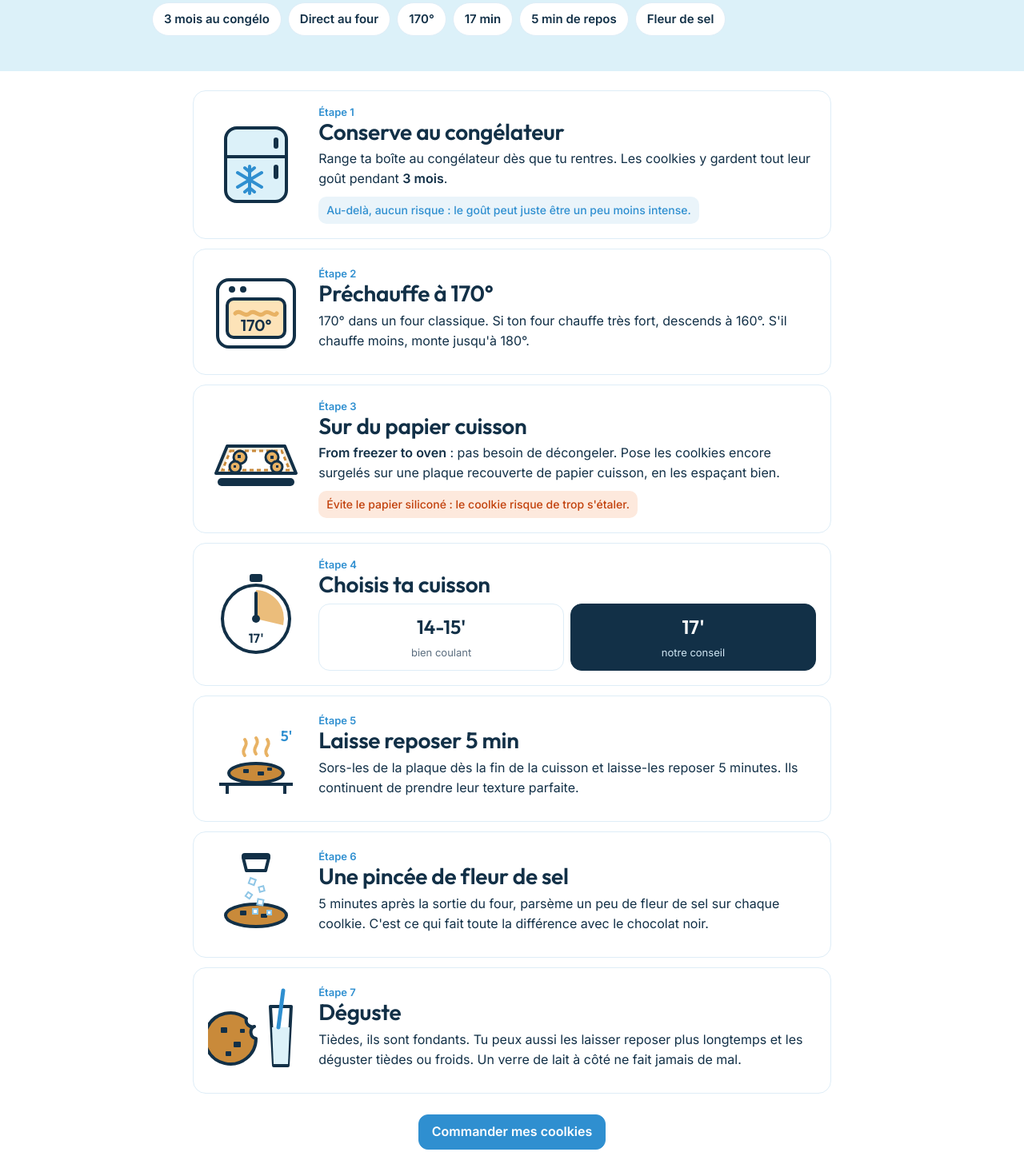
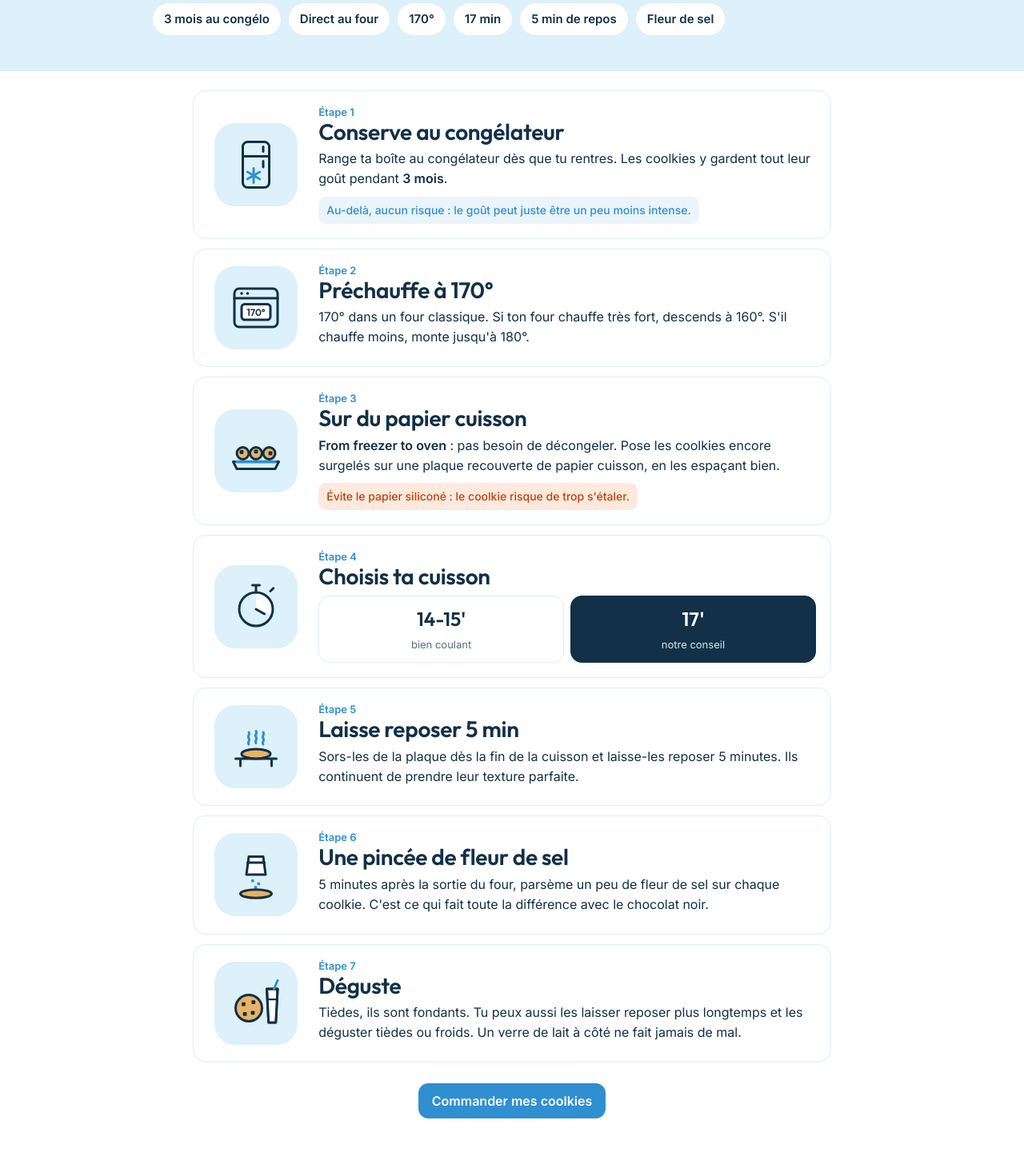
Before and after one commit to coolkie-lab/coolkie-lab.github.io, a plain HTML site: page guide.html in a window 1280 px wide. Shown: the part 278-1719 px from the top of the page at 80% size. Drawn offline with Linux system fonts and the light colour scheme; no server answers.

Commit message:
Pictogrammes redessinés dans un style unique
Co-Authored-By: Claude Opus 5.5 <noreply@anthropic.com>
Claude-Session: https://claude.ai/code/session_018D7C64dKu2bbXJmbMz171c

```diff
--- a/guide.html
+++ b/guide.html
@@ -20,7 +20,7 @@
 .quick span{background:var(--card);border:1px solid var(--line);border-radius:99px;padding:8px 14px;font-weight:600;font-size:15px;white-space:nowrap}
 main{max-width:900px;margin:0 auto;padding:12px max(4vw,14px) 40px}
 .step{display:grid;grid-template-columns:120px minmax(0,1fr);gap:18px;align-items:center;background:var(--card);border:1px solid var(--line);border-radius:16px;padding:18px;margin-top:12px}
-.step svg{width:120px;height:120px;display:block}
+.ico{display:grid;place-items:center;background:var(--dough);width:104px;height:104px;border-radius:26px;justify-self:center}.ico svg{width:72px;height:72px;display:block}
 .step .n{font:600 13px var(--fB);color:var(--doughDeep)}
 .step h2{font-size:clamp(22px,5vw,28px);margin:2px 0 6px}
 .step p{margin:0 0 6px}
@@ -31,7 +31,7 @@ main{max-width:900px;margin:0 auto;padding:12px max(4vw,14px) 40px}
 .times b{display:block;font-family:var(--fT);font-size:24px;font-weight:600}
 .times small{font-size:13px;color:var(--mute)}
 .times .rec{background:var(--ink);color:#fff;border-color:var(--ink)}.times .rec small{color:#cfe6f3}
-@media(max-width:560px){.step{grid-template-columns:minmax(0,1fr);text-align:left}.step svg{width:96px;height:96px}}
+@media(max-width:560px){.step{grid-template-columns:minmax(0,1fr);text-align:left}.ico{width:72px;height:72px;border-radius:20px;justify-self:start}.ico svg{width:46px;height:46px}}
 .cta{margin-top:26px;text-align:center}
 </style>
 </head>
@@ -49,57 +49,45 @@ main{max-width:900px;margin:0 auto;padding:12px max(4vw,14px) 40px}
 <main>
 
 <div class="step">
-  <svg viewBox="0 0 120 120" aria-hidden="true"><rect x="22" y="14" width="76" height="92" rx="14" fill="#dcf1f9" stroke="#123047" stroke-width="4"/><line x1="22" y1="50" x2="98" y2="50" stroke="#123047" stroke-width="4"/><rect x="82" y="26" width="6" height="14" rx="3" fill="#123047"/><rect x="82" y="60" width="6" height="18" rx="3" fill="#123047"/>
-  <g stroke="#2f8fd0" stroke-width="4" stroke-linecap="round"><line x1="52" y1="62" x2="52" y2="96"/><line x1="37" y1="70" x2="67" y2="88"/><line x1="37" y1="88" x2="67" y2="70"/><path d="M46 64l6 5 6-5M46 94l6-5 6 5" fill="none"/></g></svg>
+  <span class="ico"><svg viewBox="0 0 48 48" aria-hidden="true" fill="none" stroke="#123047" stroke-width="2" stroke-linecap="round" stroke-linejoin="round"><rect x="13" y="5" width="22" height="38" rx="4"/><path d="M13 17h22M30 9v4M30 21v5"/><path d="M22 27v12M16.8 30l10.4 6M16.8 36l10.4-6" stroke="#2f8fd0"/></svg></span>
   <div><div class="n">Étape 1</div><h2 data-c="guide.s1.t" data-label="Étape 1 : titre">Conserve au congélateur</h2>
   <p data-c="guide.s1.p" data-label="Étape 1 : texte">Range ta boîte au congélateur dès que tu rentres. Les coolkies y gardent tout leur goût pendant <b>3 mois</b>.</p>
   <span class="tip">Au-delà, aucun risque : le goût peut juste être un peu moins intense.</span></div>
 </div>
 
 <div class="step">
-  <svg viewBox="0 0 120 120" aria-hidden="true"><rect x="12" y="20" width="96" height="84" rx="14" fill="#fff" stroke="#123047" stroke-width="4"/><rect x="24" y="44" width="72" height="48" rx="8" fill="#fde3b8" stroke="#123047" stroke-width="4"/><circle cx="30" cy="32" r="4" fill="#123047"/><circle cx="44" cy="32" r="4" fill="#123047"/>
-  <path d="M34 62c6-6 12 6 18 0s12 6 18 0 12 6 16 0" fill="none" stroke="#e8b264" stroke-width="5" stroke-linecap="round"/><text x="60" y="84" text-anchor="middle" font-family="Outfit,sans-serif" font-weight="600" font-size="20" fill="#123047">170°</text></svg>
+  <span class="ico"><svg viewBox="0 0 48 48" aria-hidden="true" fill="none" stroke="#123047" stroke-width="2" stroke-linecap="round" stroke-linejoin="round"><rect x="6" y="8" width="36" height="32" rx="4"/><path d="M6 16h36"/><circle cx="12" cy="12" r="1.2" fill="#123047" stroke="none"/><circle cx="17" cy="12" r="1.2" fill="#123047" stroke="none"/><rect x="12" y="21" width="24" height="13" rx="2.5" fill="#ffffff"/><text x="24" y="30.6" text-anchor="middle" font-family="Outfit,Inter,sans-serif" font-size="8" font-weight="600" fill="#123047" stroke="none">170°</text></svg></span>
   <div><div class="n">Étape 2</div><h2 data-c="guide.s2.t" data-label="Étape 2 : titre">Préchauffe à 170°</h2>
   <p data-c="guide.s2.p" data-label="Étape 2 : texte">170° dans un four classique. Si ton four chauffe très fort, descends à 160°. S'il chauffe moins, monte jusqu'à 180°.</p></div>
 </div>
 
 <div class="step">
-  <svg viewBox="0 0 120 120" aria-hidden="true"><path d="M10 78l14-34h72l14 34z" fill="#f5ecdd" stroke="#123047" stroke-width="4" stroke-linejoin="round"/><path d="M28 50h64l10 24H18z" fill="#fff" stroke="#c98a3a" stroke-width="3" stroke-dasharray="5 4"/>
-  <g fill="#e8b264" stroke="#123047" stroke-width="3"><circle cx="40" cy="58" r="8"/><circle cx="80" cy="58" r="8"/><circle cx="34" cy="70" r="7"/><circle cx="86" cy="70" r="7"/></g>
-  <g fill="#123047"><rect x="37" y="55" width="4" height="4"/><rect x="78" y="56" width="4" height="4"/><rect x="32" y="68" width="3" height="3"/><rect x="85" y="68" width="3" height="3"/></g>
-  <rect x="12" y="84" width="96" height="10" rx="5" fill="#123047"/></svg>
+  <span class="ico"><svg viewBox="0 0 48 48" aria-hidden="true" fill="none" stroke="#123047" stroke-width="2" stroke-linecap="round" stroke-linejoin="round"><path d="M5 33h38l-3 6H8z"/><path d="M8 33h32" stroke="#2f8fd0" stroke-width="2.5"/><circle cx="13" cy="26" r="5" fill="#e8b264"/><circle cx="24" cy="26" r="5" fill="#e8b264"/><circle cx="35" cy="26" r="5" fill="#e8b264"/><rect x="10.4" y="23.4" width="3.2" height="3.2" rx=".8" fill="#123047" stroke="none"/><rect x="22.4" y="22.9" width="3.2" height="3.2" rx=".8" fill="#123047" stroke="none"/><rect x="34.4" y="24.4" width="3.2" height="3.2" rx=".8" fill="#123047" stroke="none"/></svg></span>
   <div><div class="n">Étape 3</div><h2 data-c="guide.s3.t" data-label="Étape 3 : titre">Sur du papier cuisson</h2>
   <p data-c="guide.s3.p" data-label="Étape 3 : texte"><b>From freezer to oven</b> : pas besoin de décongeler. Pose les coolkies encore surgelés sur une plaque recouverte de papier cuisson, en les espaçant bien.</p>
   <span class="tip warn">Évite le papier siliconé : le coolkie risque de trop s'étaler.</span></div>
 </div>
 
 <div class="step">
-  <svg viewBox="0 0 120 120" aria-hidden="true"><circle cx="60" cy="66" r="42" fill="#fff" stroke="#123047" stroke-width="4"/><rect x="52" y="10" width="16" height="10" rx="3" fill="#123047"/><path d="M60 66V30A36 36 0 0 1 94 74z" fill="#e8b264" opacity=".85"/><circle cx="60" cy="66" r="5" fill="#123047"/><line x1="60" y1="66" x2="60" y2="34" stroke="#123047" stroke-width="4" stroke-linecap="round"/>
-  <text x="60" y="96" text-anchor="middle" font-family="Outfit,sans-serif" font-weight="600" font-size="16" fill="#123047">17'</text></svg>
+  <span class="ico"><svg viewBox="0 0 48 48" aria-hidden="true" fill="none" stroke="#123047" stroke-width="2" stroke-linecap="round" stroke-linejoin="round"><path d="M24 26V12A14 14 0 0 1 37.3 30.3Z" fill="#ffffff" stroke="none"/><circle cx="24" cy="26" r="14"/><path d="M21 6h6M24 6v6M24 26l7 4"/><path d="M36 11l2.5-2.5"/></svg></span>
   <div><div class="n">Étape 4</div><h2>Choisis ta cuisson</h2>
   <div class="times"><div><b>14-15'</b><small>bien coulant</small></div><div class="rec"><b>17'</b><small>notre conseil</small></div></div></div>
 </div>
 
 <div class="step">
-  <svg viewBox="0 0 120 120" aria-hidden="true"><g fill="none" stroke="#123047" stroke-width="4"><line x1="14" y1="92" x2="106" y2="92"/><line x1="24" y1="92" x2="24" y2="104"/><line x1="96" y1="92" x2="96" y2="104"/></g>
-  <ellipse cx="60" cy="78" rx="34" ry="12" fill="#c98a3a" stroke="#123047" stroke-width="4"/><g fill="#123047"><rect x="44" y="73" width="7" height="5" rx="1"/><rect x="62" y="76" width="8" height="5" rx="1"/><rect x="74" y="71" width="6" height="4" rx="1"/></g>
-  <g fill="none" stroke="#e8b264" stroke-width="4" stroke-linecap="round"><path d="M46 56c-6-8 6-12 0-20"/><path d="M60 54c-6-8 6-12 0-20"/><path d="M74 56c-6-8 6-12 0-20"/></g>
-  <text x="98" y="38" text-anchor="middle" font-family="Outfit,sans-serif" font-weight="600" font-size="18" fill="#2f8fd0">5'</text></svg>
+  <span class="ico"><svg viewBox="0 0 48 48" aria-hidden="true" fill="none" stroke="#123047" stroke-width="2" stroke-linecap="round" stroke-linejoin="round"><path d="M7 34h34M11 34v6M37 34v6"/><ellipse cx="24" cy="30" rx="12" ry="4" fill="#e8b264"/><path d="M18 22c-1.5-1.8 1.5-3.2 0-5s1.5-3.2 0-5" stroke="#2f8fd0"/><path d="M24 21c-1.5-1.8 1.5-3.2 0-5s1.5-3.2 0-5" stroke="#2f8fd0"/><path d="M30 22c-1.5-1.8 1.5-3.2 0-5s1.5-3.2 0-5" stroke="#2f8fd0"/></svg></span>
   <div><div class="n">Étape 5</div><h2 data-c="guide.s4.t" data-label="Étape 4 : titre">Laisse reposer 5 min</h2>
   <p data-c="guide.s4.p" data-label="Étape 4 : texte">Sors-les de la plaque dès la fin de la cuisson et laisse-les reposer 5 minutes. Ils continuent de prendre leur texture parfaite.</p></div>
 </div>
 
 <div class="step">
-  <svg viewBox="0 0 120 120" aria-hidden="true"><ellipse cx="60" cy="86" rx="38" ry="14" fill="#c98a3a" stroke="#123047" stroke-width="4"/><g fill="#123047"><rect x="40" y="80" width="8" height="6" rx="1"/><rect x="66" y="84" width="8" height="5" rx="1"/></g>
-  <path d="M44 14h32l-4 16H48z" fill="#fff" stroke="#123047" stroke-width="4" stroke-linejoin="round"/><rect x="42" y="8" width="36" height="8" rx="4" fill="#123047"/>
-  <g fill="#fff" stroke="#8fc6e6" stroke-width="2"><rect x="52" y="40" width="7" height="7" transform="rotate(20 55 43)"/><rect x="64" y="50" width="6" height="6" transform="rotate(-15 67 53)"/><rect x="48" y="58" width="6" height="6" transform="rotate(35 51 61)"/><rect x="62" y="66" width="7" height="7" transform="rotate(10 65 69)"/><rect x="56" y="78" width="6" height="6"/><rect x="74" y="80" width="5" height="5"/></g></svg>
+  <span class="ico"><svg viewBox="0 0 48 48" aria-hidden="true" fill="none" stroke="#123047" stroke-width="2" stroke-linecap="round" stroke-linejoin="round"><path d="M18 9h12l2 15H16z" fill="#fff"/><path d="M17 14h14"/><rect x="20" y="28" width="2.4" height="2.4" rx=".6" fill="#2f8fd0" stroke="none"/><rect x="25" y="30.5" width="2.4" height="2.4" rx=".6" fill="#2f8fd0" stroke="none"/><rect x="22.5" y="33.5" width="2.4" height="2.4" rx=".6" fill="#2f8fd0" stroke="none"/><ellipse cx="24" cy="40" rx="13" ry="3.5" fill="#e8b264"/></svg></span>
   <div><div class="n">Étape 6</div><h2 data-c="guide.s5.t" data-label="Étape 5 : titre">Une pincée de fleur de sel</h2>
   <p data-c="guide.s5.p" data-label="Étape 5 : texte">5 minutes après la sortie du four, parsème un peu de fleur de sel sur chaque coolkie. C'est ce qui fait toute la différence avec le chocolat noir.</p></div>
 </div>
 
 <div class="step">
-  <svg viewBox="0 0 120 120" aria-hidden="true"><path d="M78 30h26l-4 74H82z" fill="#fff" stroke="#123047" stroke-width="4" stroke-linejoin="round"/><path d="M80 56h22l-2 46H82z" fill="#dcf1f9"/><line x1="94" y1="10" x2="88" y2="56" stroke="#2f8fd0" stroke-width="5" stroke-linecap="round"/>
-  <path d="M60 70a32 32 0 1 1-12-25 8 8 0 0 0 10 10 8 8 0 0 0 2 15z" fill="#c98a3a" stroke="#123047" stroke-width="4" stroke-linejoin="round"/><g fill="#123047"><rect x="16" y="56" width="8" height="7" rx="1"/><rect x="32" y="74" width="9" height="7" rx="1"/><rect x="22" y="86" width="7" height="6" rx="1"/><rect x="40" y="58" width="6" height="5" rx="1"/></g></svg>
+  <span class="ico"><svg viewBox="0 0 48 48" aria-hidden="true" fill="none" stroke="#123047" stroke-width="2" stroke-linecap="round" stroke-linejoin="round"><circle cx="18" cy="28" r="11" fill="#e8b264"/><rect x="12.0" y="23.099999999999998" width="3.2" height="3.2" rx=".8" fill="#123047" stroke="none"/><rect x="20.25" y="21.45" width="3.2" height="3.2" rx=".8" fill="#123047" stroke="none"/><rect x="19.7" y="30.25" width="3.2" height="3.2" rx=".8" fill="#123047" stroke="none"/><rect x="13.1" y="31.35" width="3.2" height="3.2" rx=".8" fill="#123047" stroke="none"/><path d="M33 12h9l-1.5 28h-6z" fill="#fff"/><path d="M33.6 21h7.8" /><path d="M34 21.5h7l-1.3 18h-4.4z" fill="#ffffff" stroke="none"/><path d="M33 12h9l-1.5 28h-6z"/><path d="M39 12l3-7" stroke="#2f8fd0"/></svg></span>
   <div><div class="n">Étape 7</div><h2 data-c="guide.s6.t" data-label="Étape 6 : titre">Déguste</h2>
   <p data-c="guide.s6.p" data-label="Étape 6 : texte">Tièdes, ils sont fondants. Tu peux aussi les laisser reposer plus longtemps et les déguster tièdes ou froids. Un verre de lait à côté ne fait jamais de mal.</p></div>
 </div>
```
Also changed, not shown: story.html (+12 -12 lines).
